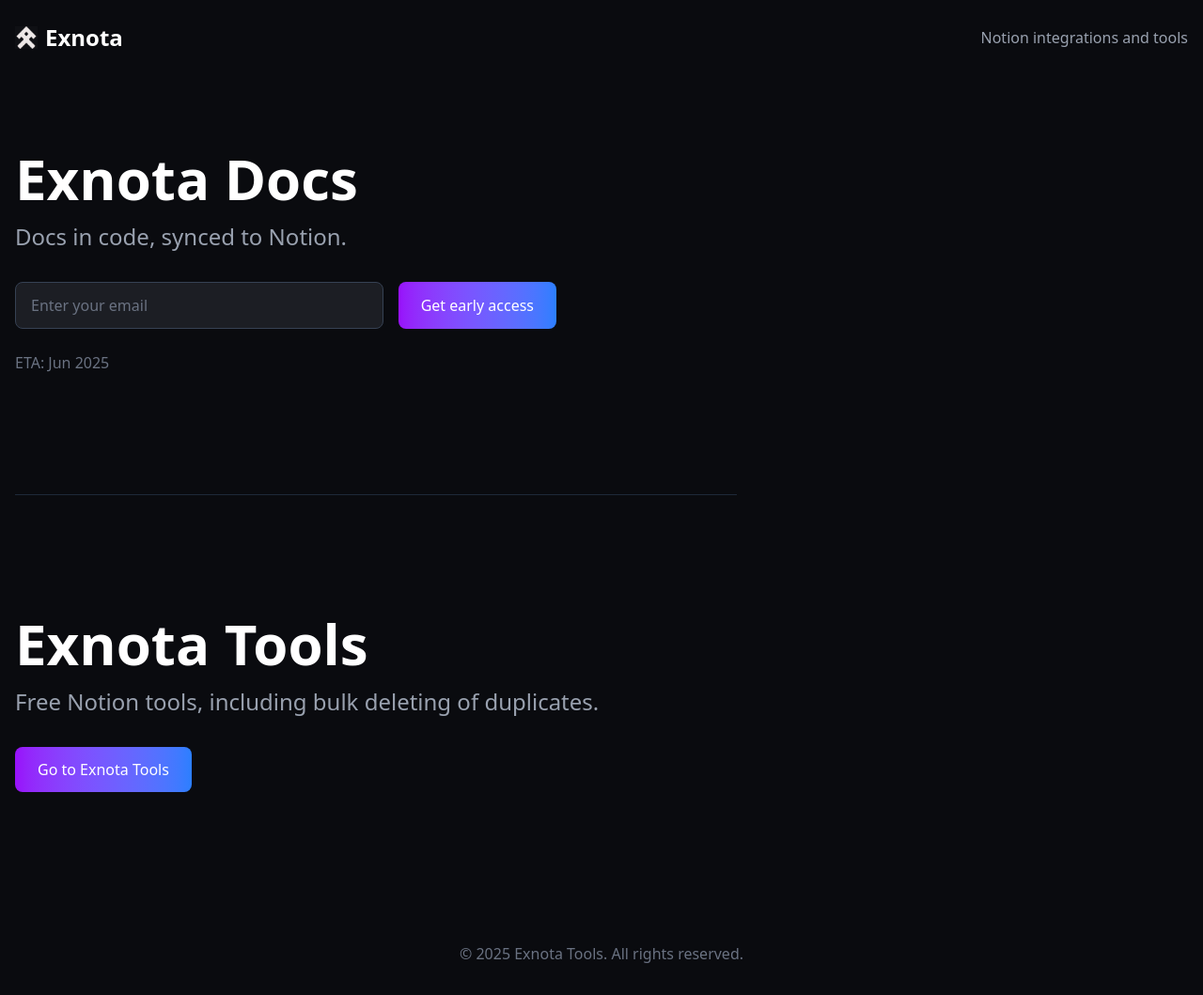
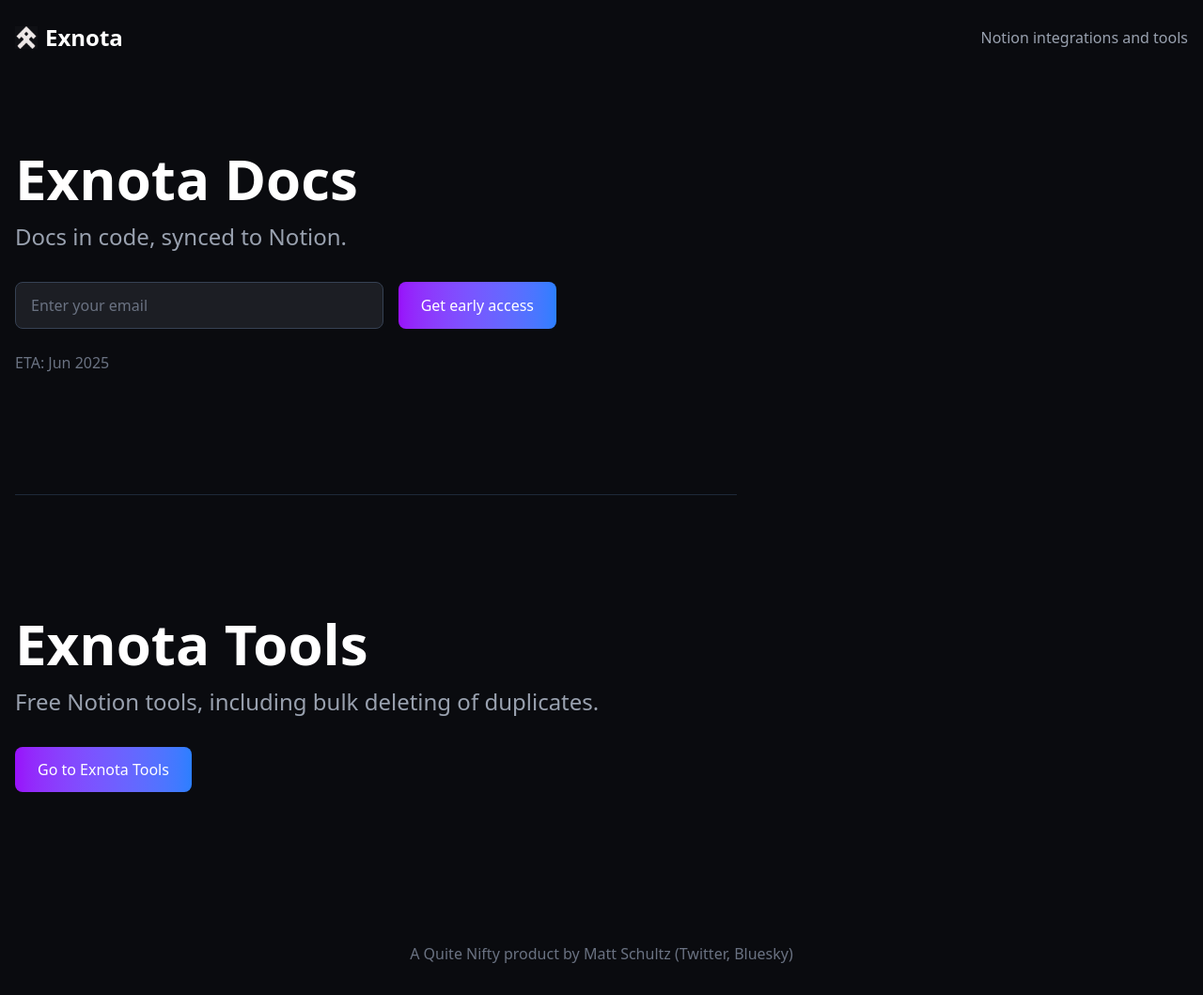
Before and after one commit to mttschltz/exnota-home, an Astro site: page / in a window 1280 px wide. Shown: the whole page at 94% size. Built offline with nearby package versions, Linux system fonts and the light colour scheme; Astro itself is replaced by a stand-in of ours.

Commit message:
Update footer

```diff
--- a/src/pages/index.astro
+++ b/src/pages/index.astro
@@ -56,7 +56,7 @@
 		</main>
 
 		<footer class="container mx-auto px-4 py-8 text-center text-gray-500">
-			© 2025 Exnota Tools. All rights reserved.
+			A Quite Nifty product by <a href="https://matt.fyi" class="hover:text-gray-400">Matt Schultz</a> (<a href="https://twitter.com/mattjustfyi" class="hover:text-gray-400">Twitter</a>, <a href="https://bsky.app/profile/mattjustfyi.bsky.social" class="hover:text-gray-400">Bluesky</a>)
 		</footer>
 	</body>
 </html>
```
